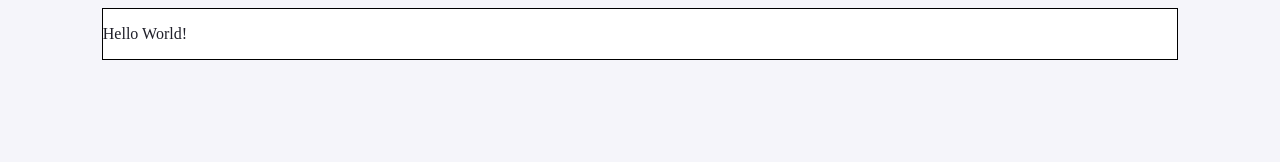
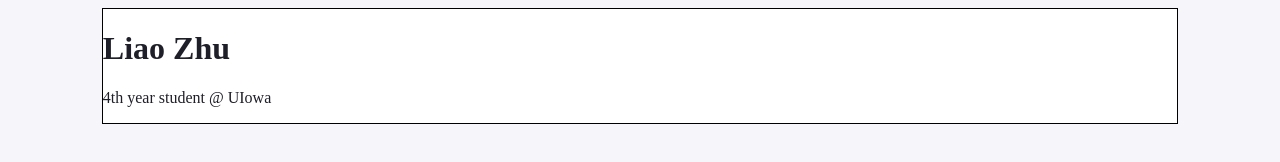
Before and after one commit to liaozhuzhu/liaozhu-hw6, a plain HTML site: page index.html in a window 1280 px wide. Drawn offline with Linux system fonts and the light colour scheme.

Commit message:
Added tag + features

```diff
--- a/index.html
+++ b/index.html
@@ -7,7 +7,8 @@
     </head>
     <body>
         <div class="container">
-            <p>Hello World!</p>
+            <h1>Liao Zhu</h1>
+            <p>4th year student @ UIowa</p>
         </div>
     </body>
 </html>
```
